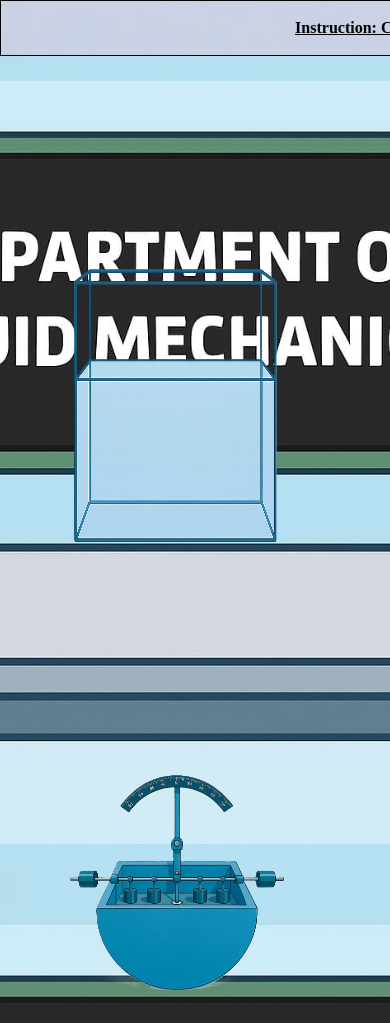
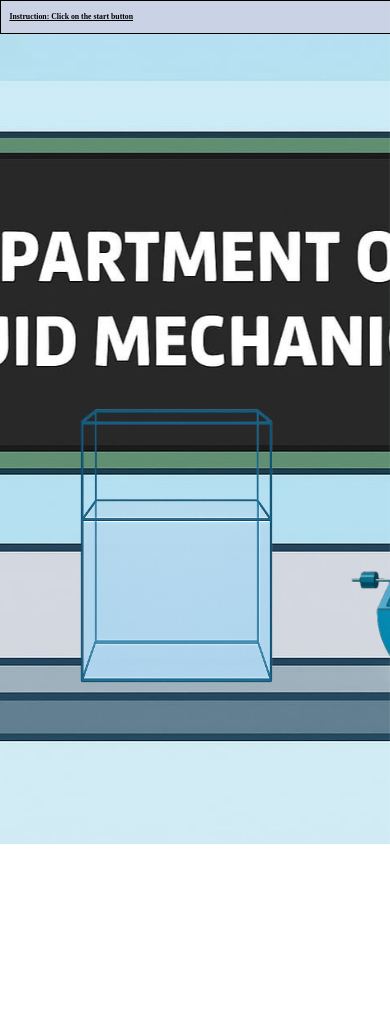
Before and after one commit to dikshapathak15/Metacentric-Height, a plain HTML site: page index.html in a window 390 px wide. Shown: the top 1023 px of the page. After the commit the page ends 844 px from the top, so only its background shows below. Drawn offline with Linux system fonts and the light colour scheme.

Commit message:
Update style.css

```diff
--- a/style.css
+++ b/style.css
@@ -211,65 +211,3 @@ body {
     scale: 0.9;
     transition: all ease 0.2s;
 }
-
-/* Responsive Adjustments */
-@media only screen and (max-width: 480px) {
-  .header {
-    flex-direction: column;
-    height: auto;
-    padding: 10px;
-  }
-
-  #ins {
-    font-size: 1.2rem;
-  }
-
-  #text {
-    font-size: 1rem;
-  }
-
-  #button {
-    font-size: 0.7rem;
-    padding: 5px;
-    left: auto;
-    top: auto;
-  }
-
-  .footer {
-    text-align: center;
-    padding: 10px;
-  }
-
-  .table-container {
-    flex-direction: column;
-    gap: 10px;
-  }
-}
-
-@media only screen and (max-width: 480px) {
-  .header {
-    font-size: 0.9rem;
-  }
-
-  #ins {
-    font-size: 1rem;
-  }
-
-  #text {
-    font-size: 0.9rem;
-  }
-
-  #button {
-    font-size: 0.6rem;
-    padding: 5px;
-  }
-
-  .footer {
-    font-size: 0.9rem;
-  }
-
-  .items {
-    flex-direction: column;
-    align-items: center;
-  }
-}
```
